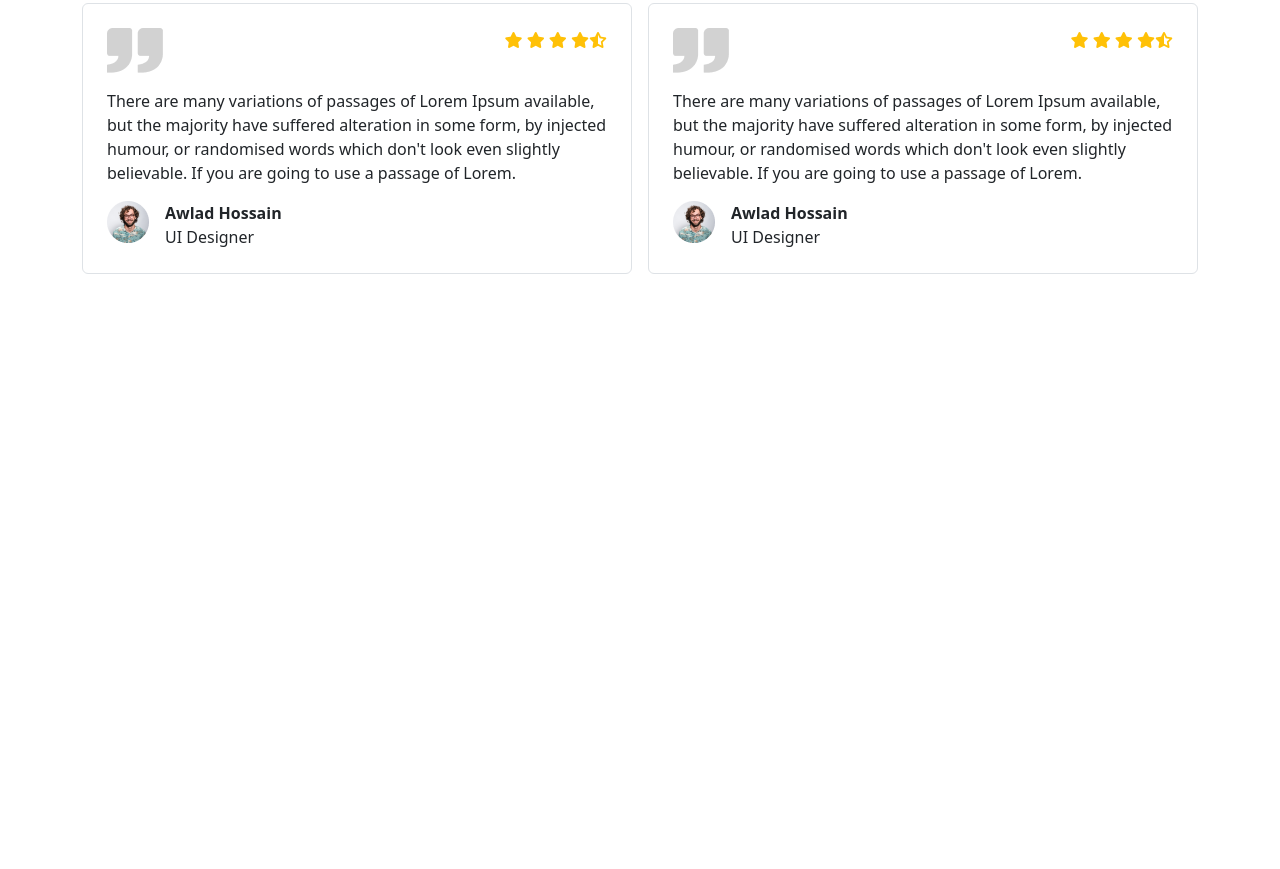
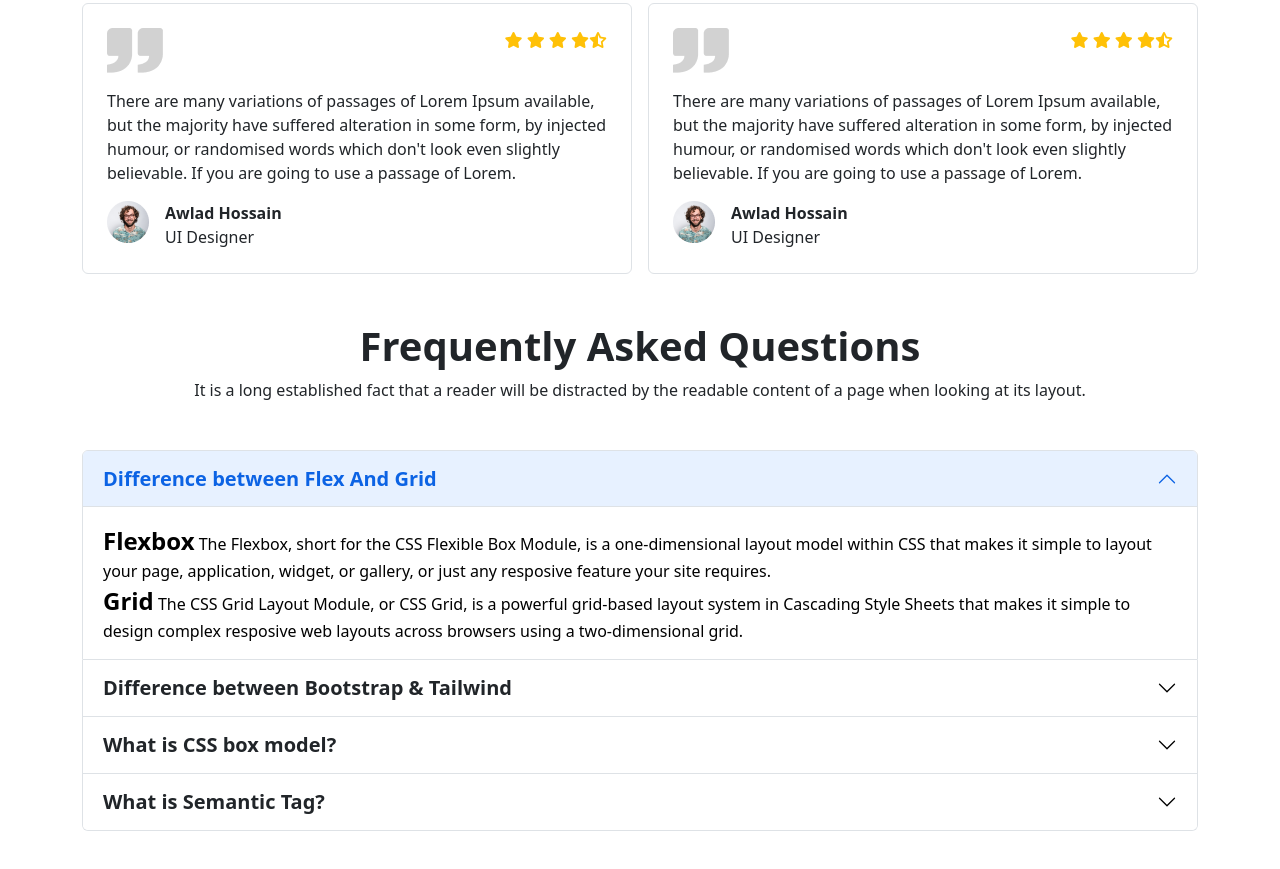
Before and after one commit to Akzaber/Assignment-3-edTech-website, a plain HTML site: page index.html in a window 1280 px wide. Shown: the part 3039-3908 px from the top of the page. Before the commit the page ends 3361 px from the top, so only its background shows below. Drawn offline with nearby package versions, Linux system fonts and the light colour scheme.

Commit message:
frequently asked question commit

```diff
--- a/index.html
+++ b/index.html
@@ -377,6 +377,68 @@
       </div>
     </section>
     <!-- feedback section End -->
+
+    <!-- Frequently Asked Question start -->
+      <section class="container my-5">
+        <div class="text-center mb-5">
+          <h1 class="fw-bold">Frequently Asked Questions</h1>
+          <p>It is a long established fact that a reader will be distracted by the readable content of a page when looking at its layout.</p>
+        </div>
+        <div class="accordion" id="accordionExample">
+          <div class="accordion-item">
+            <h2 class="accordion-header" id="headingOne">
+              <button class="accordion-button fw-bold fs-5" type="button" data-bs-toggle="collapse" data-bs-target="#collapseOne" aria-expanded="true" aria-controls="collapseOne">
+                Difference between Flex And Grid
+              </button>
+            </h2>
+            <div id="collapseOne" class="accordion-collapse collapse show" aria-labelledby="headingOne" data-bs-parent="#accordionExample">
+              <div class="accordion-body">
+                <strong class="fs-4">Flexbox</strong> The Flexbox, short for the CSS Flexible Box Module, is a one-dimensional layout model within CSS that makes it simple to layout your page, application, widget, or gallery, or just any resposive feature your site requires. <br>
+                <strong class="fs-4">Grid</strong> The CSS Grid Layout Module, or CSS Grid, is a powerful grid-based layout system in Cascading Style Sheets that makes it simple to design complex resposive web layouts across browsers using a two-dimensional grid.
+
+              </div>
+            </div>
+          </div>
+          <div class="accordion-item">
+            <h2 class="accordion-header" id="headingTwo">
+              <button class="accordion-button collapsed fw-bold fs-5" type="button" data-bs-toggle="collapse" data-bs-target="#collapseTwo" aria-expanded="false" aria-controls="collapseTwo">
+                Difference between Bootstrap & Tailwind
+              </button>
+            </h2>
+            <div id="collapseTwo" class="accordion-collapse collapse" aria-labelledby="headingTwo" data-bs-parent="#accordionExample">
+              <div class="accordion-body">
+                <strong class="fs-4">Bootstrap</strong>Developers describe Bootstrap as "Simple and flexible HTML, CSS, and JS for popular UI components and interactions". Bootstrap is the most popular HTML, CSS, and JS framework for developing responsive, mobile first projects on the web. <br>
+                <strong class="fs-4">Tailwind</strong>Tailwind CSS is detailed as "A utility-first CSS framework for rapid UI development". Tailwind is different from frameworks like Bootstrap, Foundation, or Bulma in that it's not a UI kit. It doesn't have a default theme, and there are no build-in UI components.
+              </div>
+            </div>
+          </div>
+          <div class="accordion-item">
+            <h2 class="accordion-header fw-bold" id="headingThree">
+              <button class="accordion-button collapsed fw-bold fs-5" type="button" data-bs-toggle="collapse" data-bs-target="#collapseThree" aria-expanded="false" aria-controls="collapseThree">
+                What is CSS box model?
+              </button>
+            </h2>
+            <div id="collapseThree" class="accordion-collapse collapse" aria-labelledby="headingThree" data-bs-parent="#accordionExample">
+              <div class="accordion-body">
+                <strong class="fs-4">CSS Box Model</strong>Every element that can be displayed on a web page is comprised of one or more rectangular boxes. CSS box model typically describes how these rectangular boxes are laid out on a web page. These boxes can have different properties and can interact with each other in different ways, but every box has a content area and optional surrounding padding, border, and margin areas.
+              </div>
+            </div>
+          </div>
+          <div class="accordion-item">
+            <h2 class="accordion-header" id="headingfour">
+              <button class="accordion-button collapsed fw-bold fs-5" type="button" data-bs-toggle="collapse" data-bs-target="#collapsefour" aria-expanded="false" aria-controls="collapsefour">
+                What is Semantic Tag?
+              </button>
+            </h2>
+            <div id="collapsefour" class="accordion-collapse collapse" aria-labelledby="headingfour" data-bs-parent="#accordionExample">
+              <div class="accordion-body">
+                <strong class="fs-4">Semantic Tag</strong> Every element that can be displayed on a web page is comprised of one or more rectangular boxes. CSS box model typically describes how these rectangular boxes are laid out on a web page. These boxes can have different properties and can interact with each other in different ways, but every box has a content area and optional surrounding padding, border, and margin areas.
+              </div>
+            </div>
+          </div>
+        </div>
+      </section>
+    <!-- Frequently Asked Question end -->
   </main>
 
 
```
